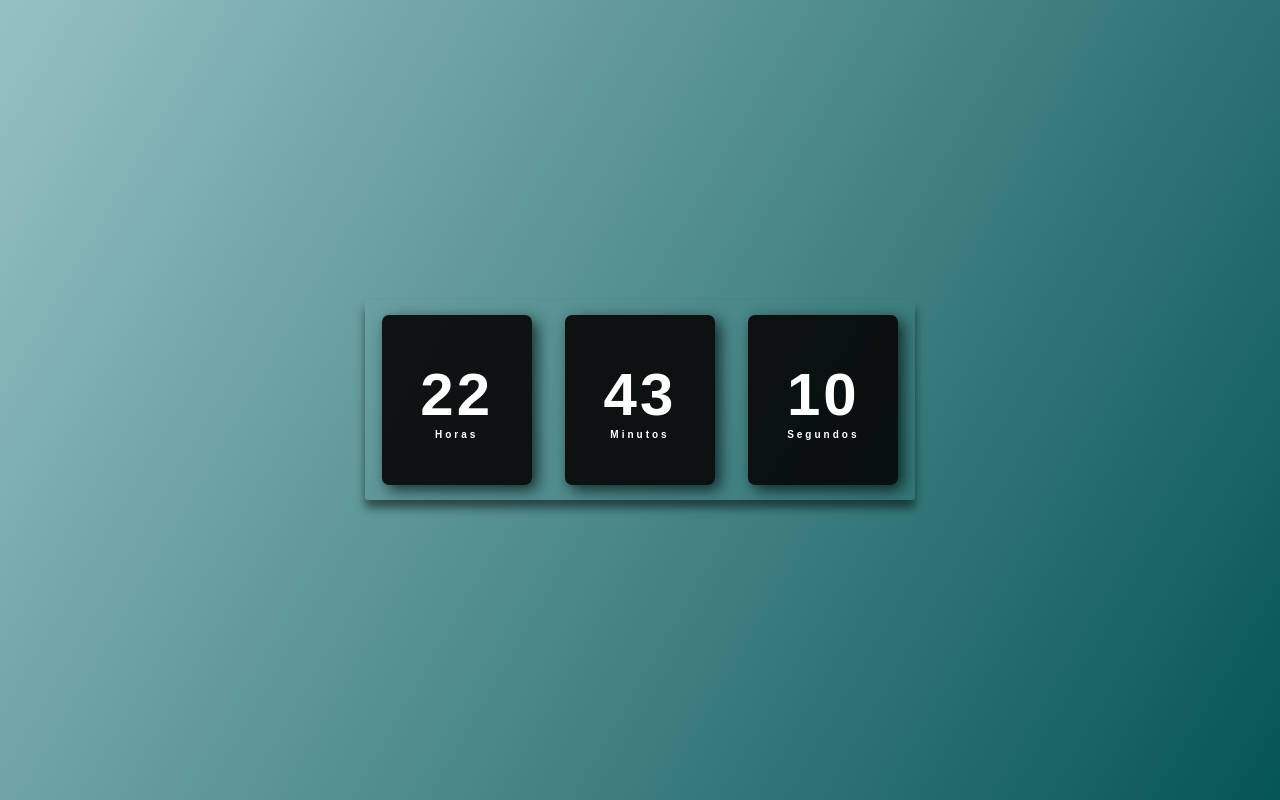
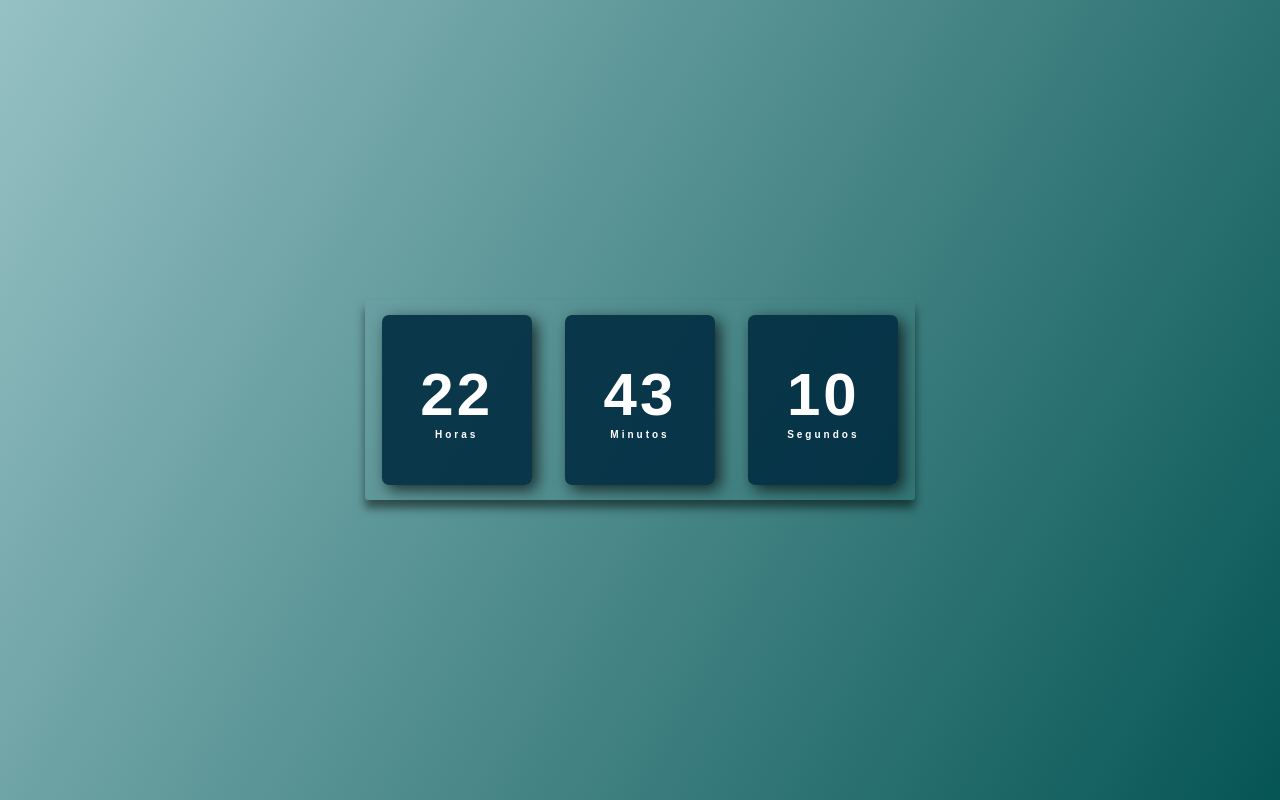
Before and after one commit to SimoneASouza/Relogiodigital-HTML-CSS-Java-Script, a plain HTML site: page RELOGIO/index.html in a window 1280 px wide. Drawn offline with Linux system fonts and the light colour scheme; a web font is replaced by a local one.

Commit message:
Add files via upload

```diff
--- a/RELOGIO/assets/css/style.css
+++ b/RELOGIO/assets/css/style.css
@@ -35,7 +35,7 @@ body {
         align-items: center;
         justify-content: center;
         color: #fff;
-        background: rgba(5, 5, 5, 0.9);
+        background: rgba(2, 45, 66, 0.9);
         box-shadow: 5px 5px 15px rgba(0, 0, 0, .7);
         border-radius: 7px;
         letter-spacing: 3px;
```
